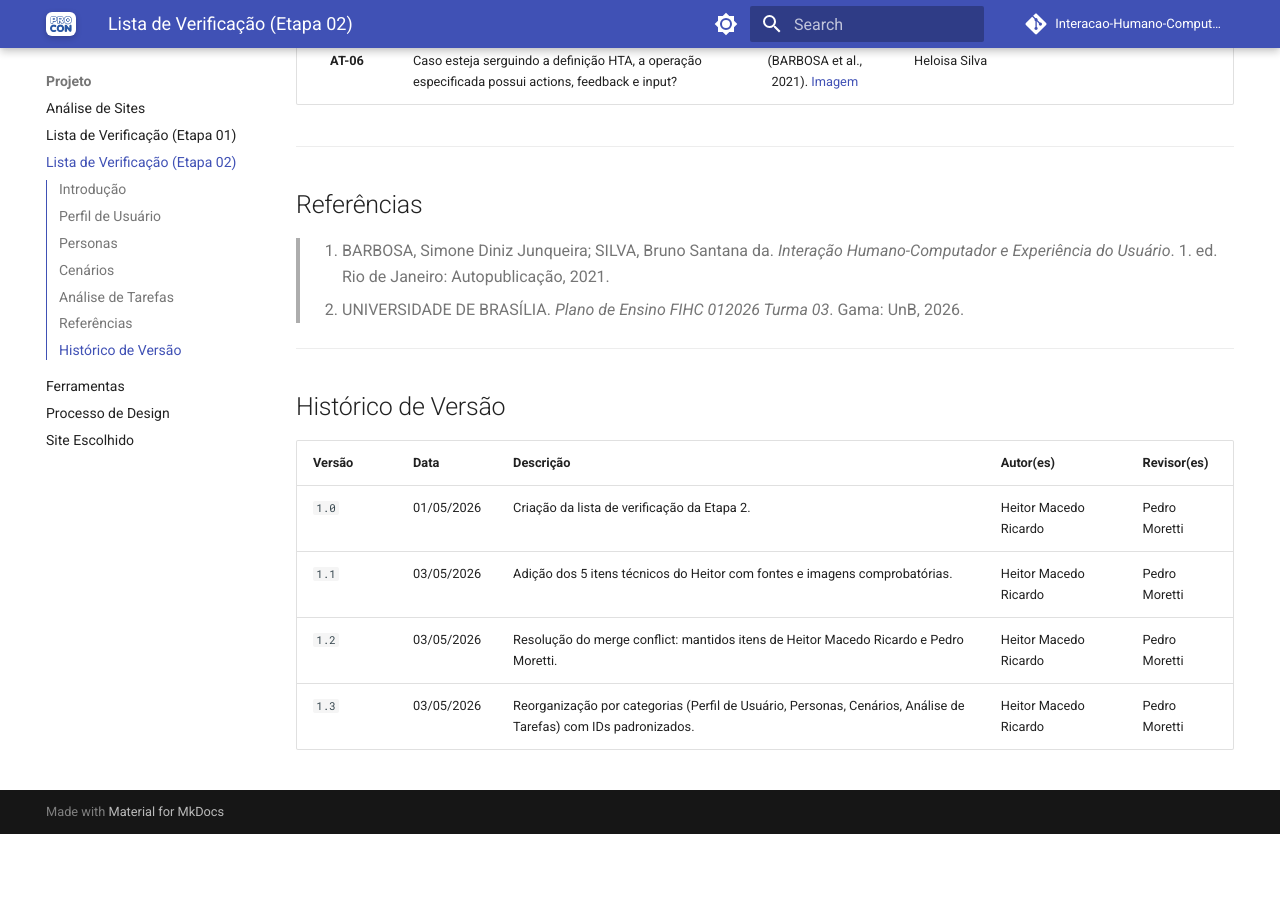
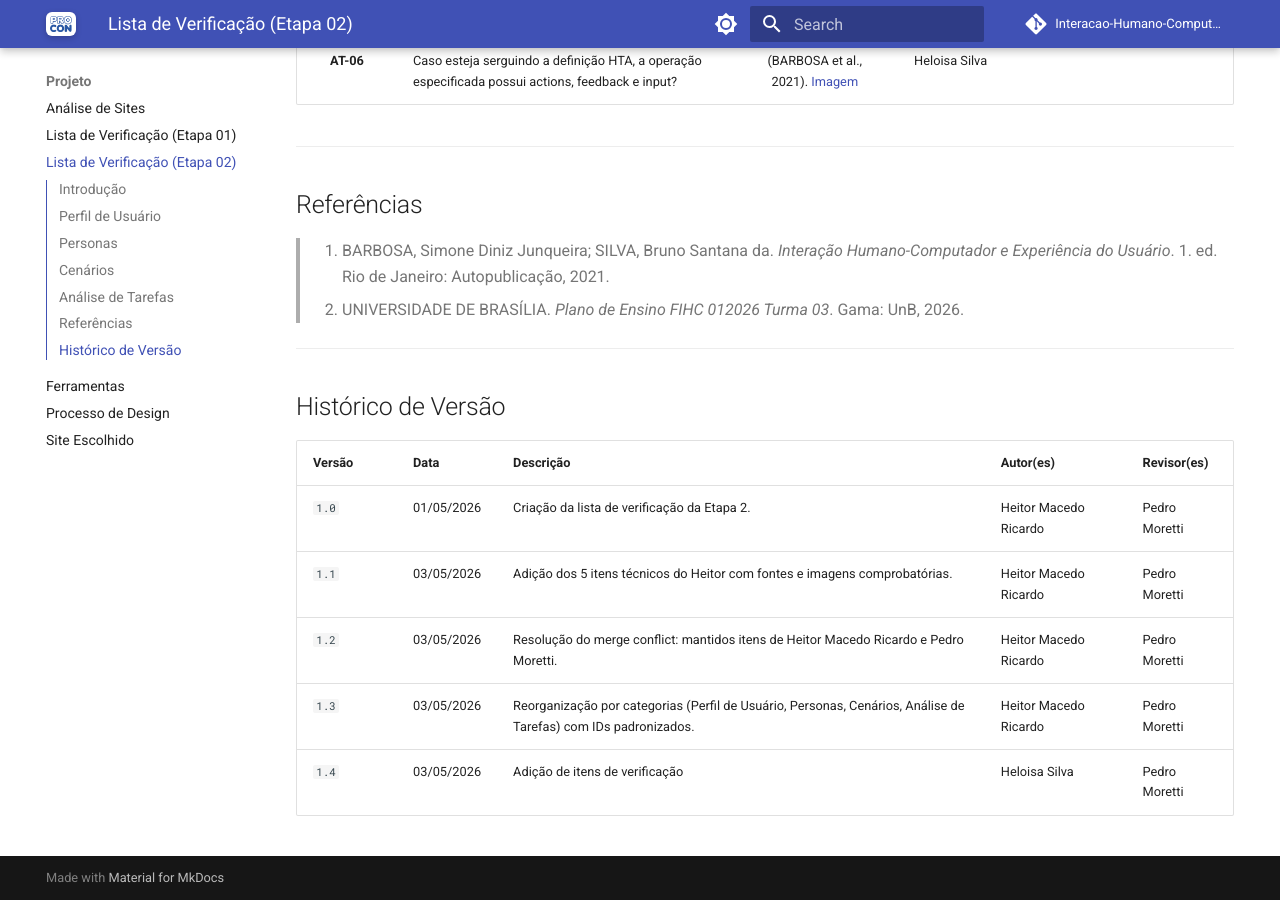
Before and after one commit to Interacao-Humano-Computador/2026.1-Grupo03, an MkDocs documentation site: the page built from docs/projeto/verificacao-etapa2.md, in a window 1280 px wide and 900 px high, scrolled down 3120 px. Built offline with MkDocs 1.6.1 and Material for MkDocs 9.7.7, drawn with Linux system fonts in a browser that asks for light colours; comment, search, counter and statistics services are not loaded; before the commit the page ends 3954 px from its top, so only the background shows below that.

Commit message:
add verification items and reorganize categories in checklist

```diff
--- a/docs/projeto/verificacao-etapa2.md
+++ b/docs/projeto/verificacao-etapa2.md
@@ -67,3 +67,4 @@
 | `1.1` | 03/05/2026 | Adição dos 5 itens técnicos do Heitor com fontes e imagens comprobatórias. | Heitor Macedo Ricardo | Pedro Moretti |
 | `1.2` | 03/05/2026 | Resolução do merge conflict: mantidos itens de Heitor Macedo Ricardo e Pedro Moretti. | Heitor Macedo Ricardo | Pedro Moretti |
 | `1.3` | 03/05/2026 | Reorganização por categorias (Perfil de Usuário, Personas, Cenários, Análise de Tarefas) com IDs padronizados. | Heitor Macedo Ricardo | Pedro Moretti |
+| `1.4` | 03/05/2026 | Adição de itens de verificação | Heloisa Silva | Pedro Moretti |
```
